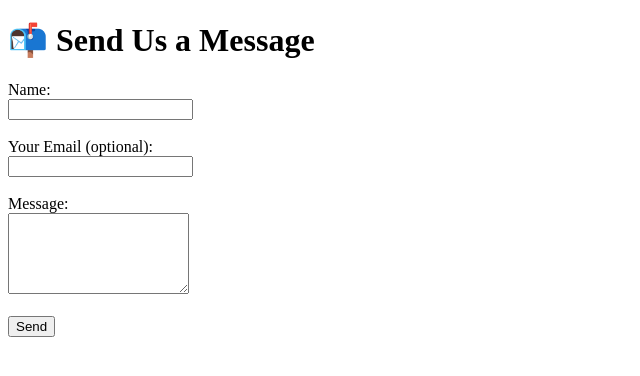
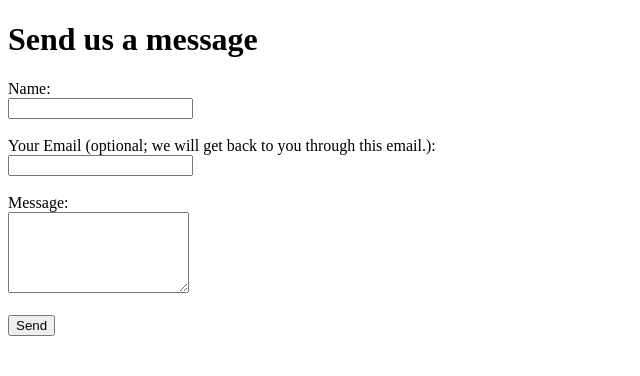
Before and after one commit to fz-rit/TLS-showcase, a plain HTML site: page contact.html in a window 1280 px wide. Shown: the whole page, without its empty margins (0-640 px from the left). Drawn offline with Linux system fonts and the light colour scheme.

Commit message:
update contact html

```diff
--- a/contact.html
+++ b/contact.html
@@ -1,15 +1,15 @@
 <!DOCTYPE html>
 <html>
   <head>
-    <title>Send Us a Message</title>
+    <title>Send us a message</title>
   </head>
   <body>
-    <h1>📬 Send Us a Message</h1>
+    <h1>Send us a message</h1>
     <form action="https://formsubmit.co/fz4070@rit.edu" method="POST">
       <label for="name">Name:</label><br>
       <input type="text" name="name" required><br><br>
 
-      <label for="email">Your Email (optional):</label><br>
+      <label for="email">Your Email (optional; we will get back to you through this email.):</label><br>
       <input type="email" name="email"><br><br>
 
       <label for="message">Message:</label><br>
```
Also changed, not shown: 1 other file.
